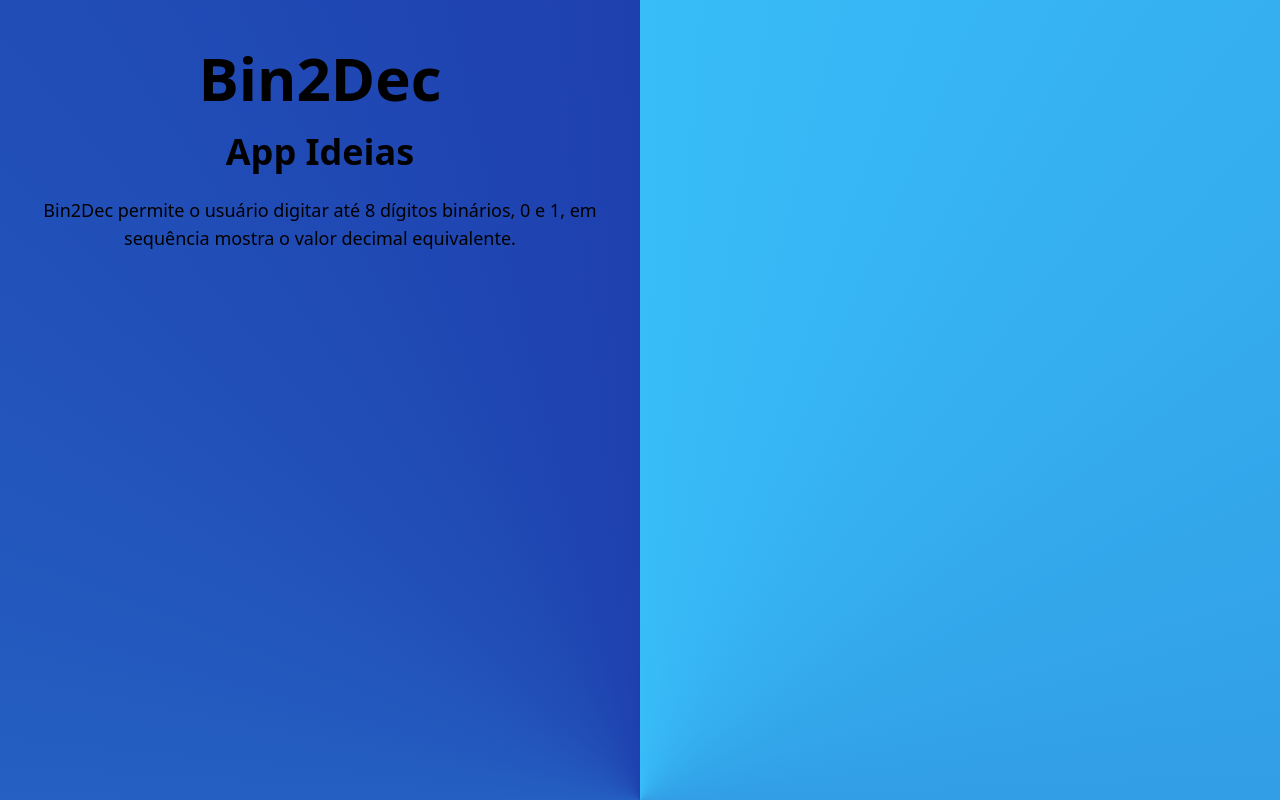
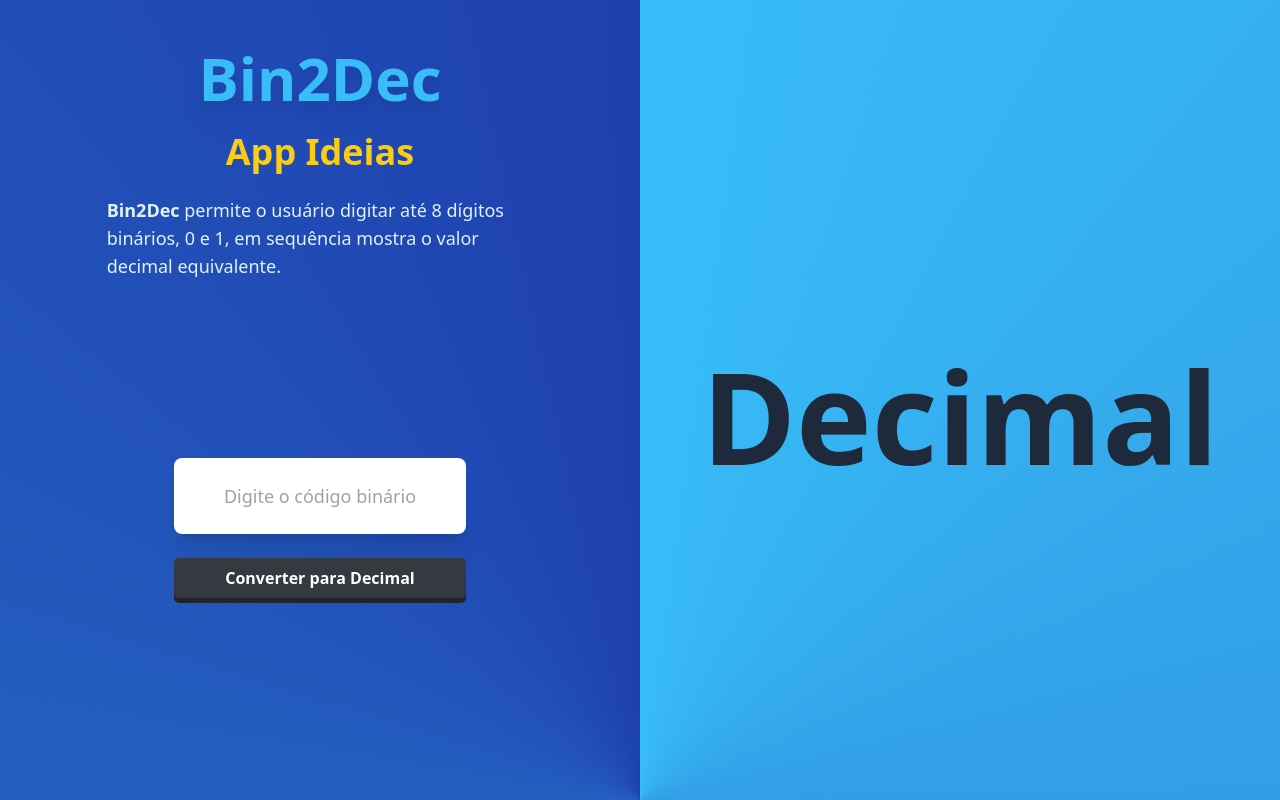
Before and after one commit to Alexandre-A11/codewars-downloader, a PHP site: page / in a window 1280 px wide. Run offline with PHP 8.4, Linux system fonts and the light colour scheme; style sheets or scripts are compiled from the project's sources.

Commit message:
feat: Layout

```diff
--- a/Bin2Dec/PHP/src/Views/index.php
+++ b/Bin2Dec/PHP/src/Views/index.php
@@ -1,11 +1,34 @@
 <main class="bg-conic-to-b from-sky-400 to-blue-800 h-screen flex">
-    <div id="left" class="w-full">
-        <h1 class="font-bold text-6xl text-center relative mt-12">Bin2Dec</h1>
-        <h2 class="font-bold text-center mt-6 text-4xl">App Ideias</h2>
-        <p class="text-lg text-center mt-6">Bin2Dec permite o usuário digitar até 8 dígitos binários, 0 e 1, em sequência mostra o valor decimal equivalente. </p>
+    <div id="left" class="w-full flex flex-col">
+        <a href="https://github.com/florinpop17/app-ideas/blob/master/Projects/1-Beginner/Bin2Dec-App.md" target="_blank">
+            <h1 class="font-bold text-6xl text-sky-400 hover:-translate-y-1 drop-shadow-xl text-center relative mt-12">Bin2Dec</h1>
+        </a>
+        <a href="https://github.com/florinpop17/app-ideas" target="_blank">
+            <h2 class="font-bold text-center mt-6 text-4xl text-yellow-400 hover:translate-x-1">App Ideias</h2>
+        </a>
+        <p class="text-lg self-center mt-6 text-sky-100 w-4/6"><span class="font-bold">Bin2Dec</span> permite o usuário digitar até 8 dígitos binários, 0 e 1, em sequência mostra o valor decimal equivalente. </p>
 
+        <form method="post" class="h-1/2 mt-12 grid place-content-center">
+            <div class="max-w-lg mb-6">
+                <input type="text" name="binary" maxlength="8" oninput="this.value = this.value.replace(/[^0-1.]/g, '');" required placeholder="Digite o código binário" class="cursor-pointer shadow-xl rounded-lg py-6 px-4 bg-white w-full text-lg text-center placeholder-gray-400 outline-none" />
+            </div>
+
+            <button type="submit" class="rounded-lg css-button-3d--black">Converter para Decimal</button>
+        </form>
     </div>
-    <div id="right" class="w-full">
-
+    <div id="right" class="w-full grid place-content-center">
+        <div class="top-5 ml-10 absolute font-bold text-4xl translate-y-4 text-sky-100">
+            <?php echo $_POST ? $_POST["binary"] : null; ?>
+        </div>
+        <div class="text-center font-bold text-9xl translate-y-4 text-slate-800">
+            <?php echo isset($result) ? $result : "Decimal"; ?>
+        </div>
     </div>
 </main>
+
+<!-- Código necessário para não fazer o reenvio do post ao dar refresh na página -->
+<script>
+    if (window.history.replaceState) {
+        window.history.replaceState(null, null, window.location.href);
+    }
+</script>
```
